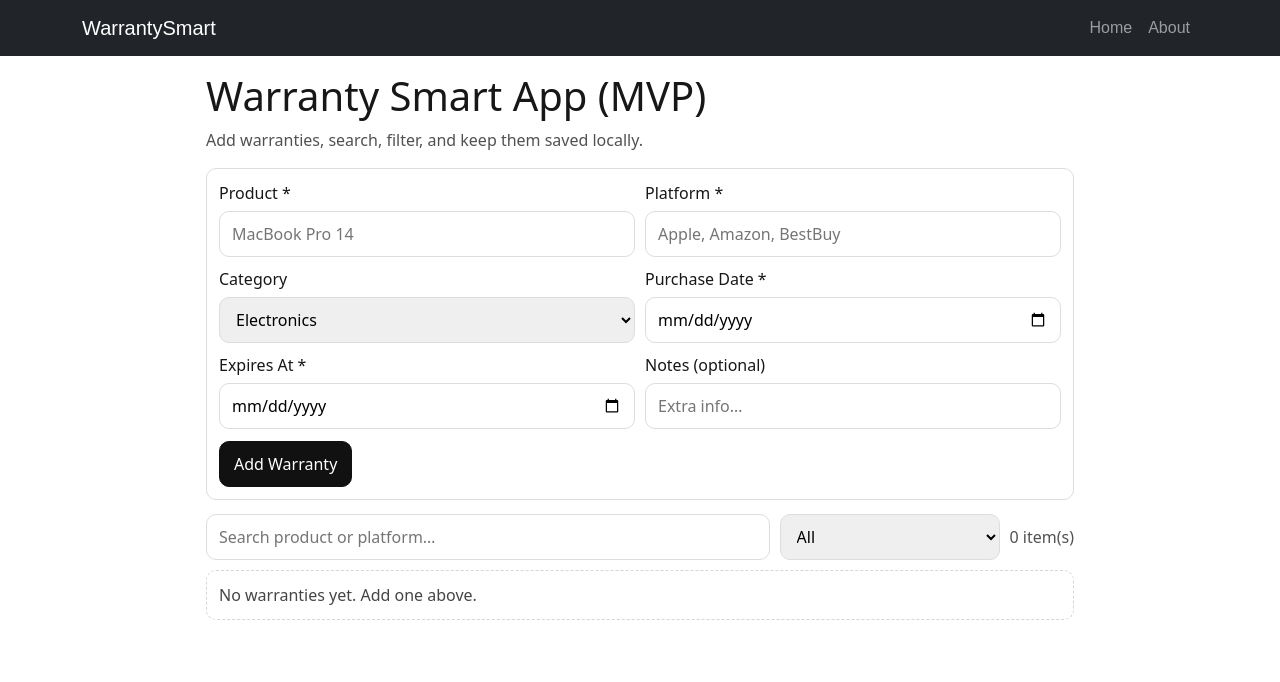
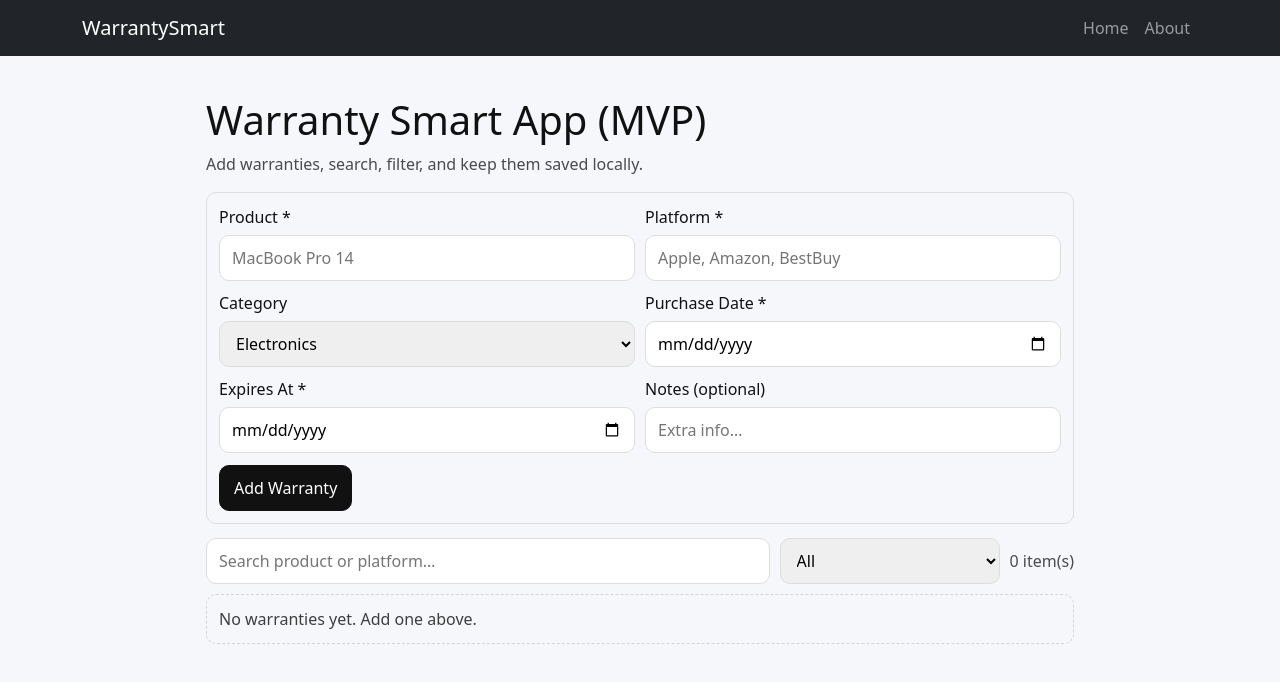
Before and after one commit to gkurkjian/WarranySmartApp, a Next.js app: page / in a window 1280 px wide. Shown: the top 682 px of the page. Built offline with nearby package versions, Linux system fonts and the light colour scheme.

Commit message:
fifth commit: fixed the styling, and layout in index.js

```diff
--- a/pages/_app.js
+++ b/pages/_app.js
@@ -1,13 +1,14 @@
 import "bootstrap/dist/css/bootstrap.min.css";
-import "../styles/globals.css"; // keep yours if you have it
-
+import "../styles/globals.css";
 import CostumeNavBar from "../components/CostumeNavBar";
 
 export default function App({ Component, pageProps }) {
   return (
     <>
       <CostumeNavBar />
-      <Component {...pageProps} />
+      <div className="container py-4">
+        <Component {...pageProps} />
+      </div>
     </>
   );
 }
--- a/pages/index.js
+++ b/pages/index.js
@@ -99,6 +99,7 @@ export default function Home() {
   }
 
   return (
+    <div bg-white p-4 rounded-4 shadow-sm>
       <main style={{ maxWidth: 900, margin: "0 auto", padding: 16, fontFamily: "system-ui" }}>
         <h1 style={{ marginBottom: 8 }}>Warranty Smart App (MVP)</h1>
         <p style={{ marginTop: 0, opacity: 0.75 }}>
@@ -118,5 +119,6 @@ export default function Home() {
 
         <WarrantyList items={filteredItems} onDelete={deleteItem} />
       </main>
+    </div>
   );
 }
--- a/styles/globals.css
+++ b/styles/globals.css
@@ -10,7 +10,7 @@
   }
 }
 
-html,
+/* html,
 body {
   max-width: 100vw;
   overflow-x: hidden;
@@ -22,6 +22,21 @@ body {
   font-family: Arial, Helvetica, sans-serif;
   -webkit-font-smoothing: antialiased;
   -moz-osx-font-smoothing: grayscale;
+} */
+
+html, body {
+  padding: 0;
+  margin: 0;
+}
+
+body {
+  background: #f5f7fb; /* light gray */
+  color: #111;
+}
+
+/* Optional: make inputs look normal */
+input, select, button {
+  font: inherit;
 }
 
 * {
```
Lines whose indentation alone changed are shown as unchanged.
